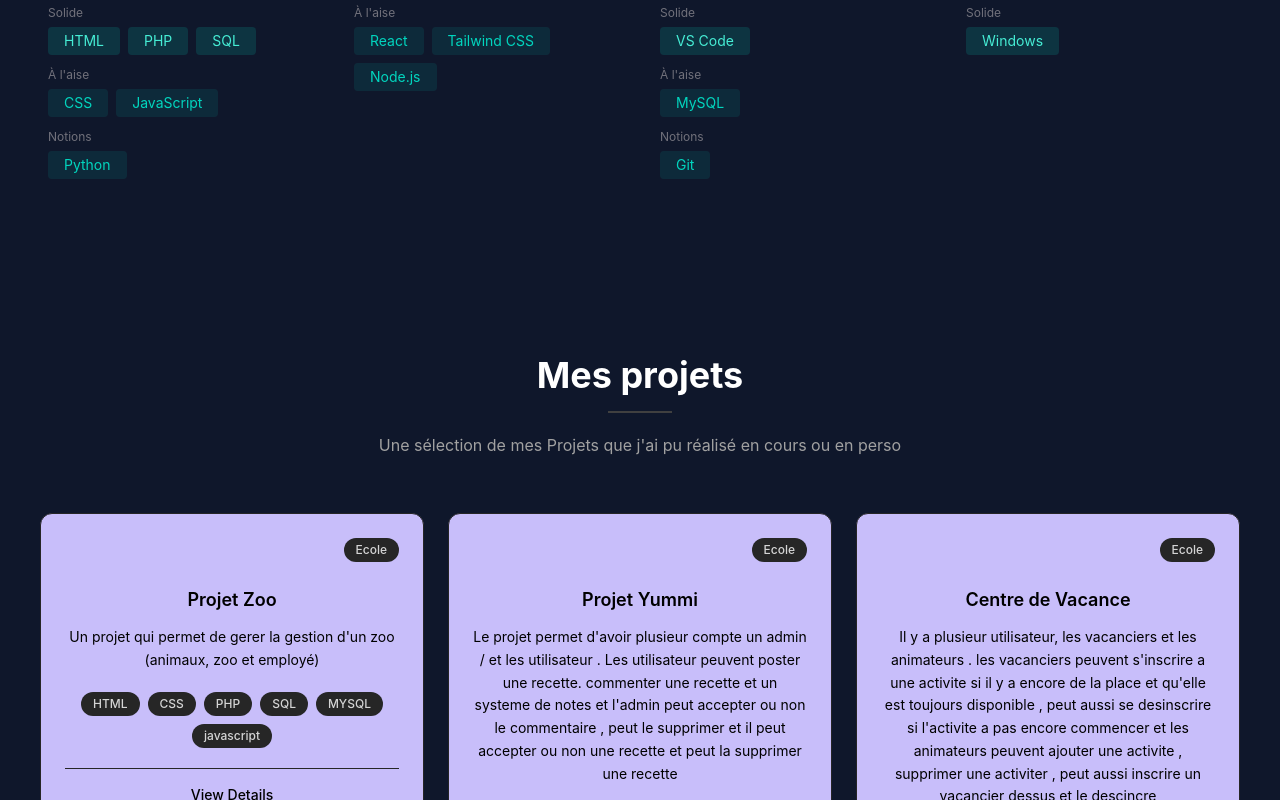
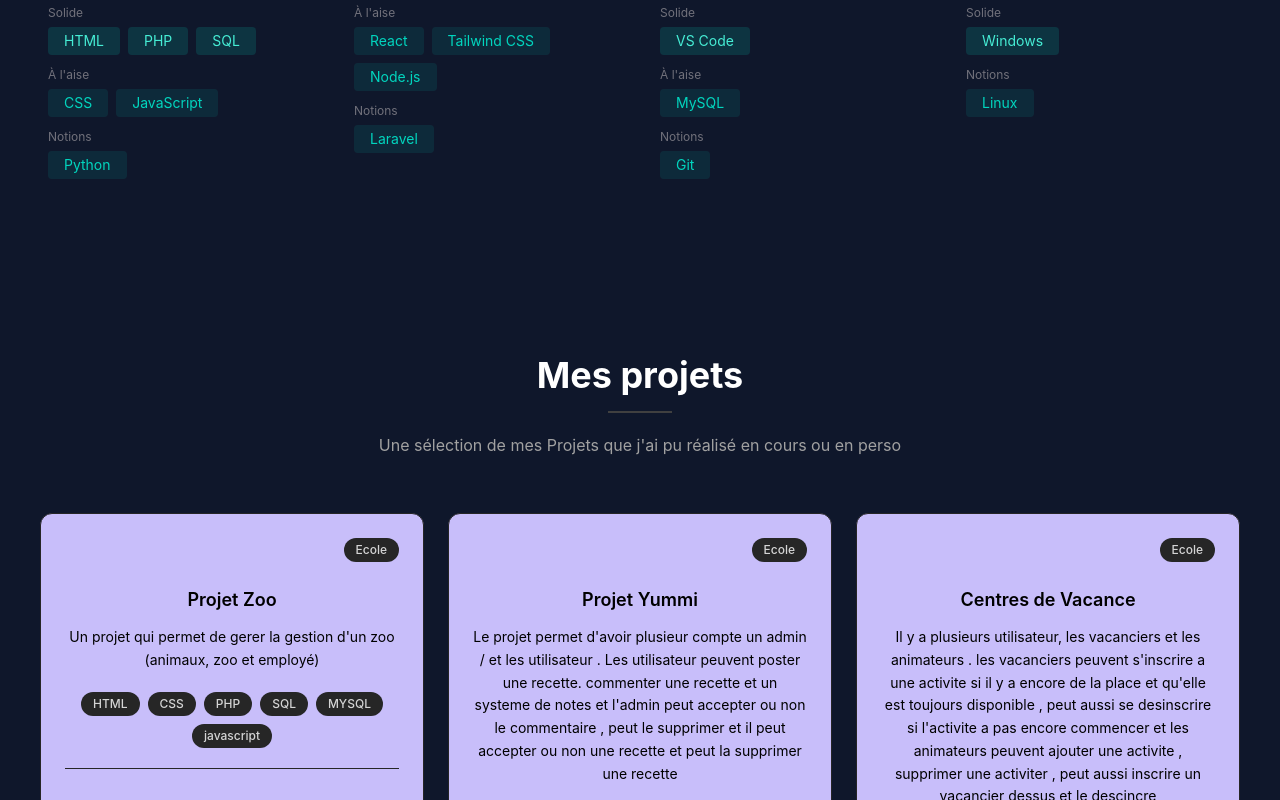
Before and after one commit to Leckyy/PortfolioR, a React (Vite) app: page / in a window 1280 px wide. Shown: the part 1020-1820 px from the top of the page. Built offline with nearby package versions, Linux system fonts and the light colour scheme.

Commit message:
ajout des competence Laravel et Linux a mon portfolio

```diff
--- a/src/components/CardsProjets.tsx
+++ b/src/components/CardsProjets.tsx
@@ -47,9 +47,10 @@ export const CardsProjets: React.FC<DESCardsprojets> = ({
       <div className="border-t border-neutral-800 mb-4" />
 
       {/* Footer: CTA */}
-      <div className="flex items-center justify-center">
+
+      {/* <div className="flex items-center justify-center">
         <span className="text-sm font-medium ">View Details</span>
-      </div>
+      </div> */}
     </a>
   )
 }
--- a/src/components/Compétence.tsx
+++ b/src/components/Compétence.tsx
@@ -14,6 +14,7 @@ const frameworks = [
   { titre: "React", tier: "aise" as const },
   { titre: "Tailwind CSS", tier: "aise" as const },
   { titre: "Node.js", tier: "aise" as const },
+  { titre: "Laravel", tier: "notions" as const },
 ]
 
 const outils = [
@@ -22,7 +23,10 @@ const outils = [
   { titre: "VS Code", tier: "solide" as const },
 ]
 
-const systemes = [{ titre: "Windows", tier: "solide" as const }]
+const systemes = [{ titre: "Windows", tier: "solide" as const },
+                  { titre: "Linux", tier: "notions" as const }
+
+]
 
 type Skill = { titre: string; tier: "solide" | "aise" | "notions" }
 
--- a/src/components/Projets.tsx
+++ b/src/components/Projets.tsx
@@ -29,8 +29,8 @@ export const Projets = () => {
 
         <CardsProjets
           badge="Ecole"
-          Titre="Centre de Vacance"
-          description="Il y a plusieur utilisateur, les vacanciers et les animateurs . les vacanciers peuvent s'inscrire a une activite si il y a encore de la place et qu'elle est toujours disponible , peut aussi se desinscrire si l'activite a pas encore commencer et les animateurs peuvent ajouter une activite , supprimer une activiter  , peut aussi inscrire un vacancier dessus et le descincre "
+          Titre="Centres de Vacance"
+          description="Il y a plusieurs utilisateur, les vacanciers et les animateurs . les vacanciers peuvent s'inscrire a une activite si il y a encore de la place et qu'elle est toujours disponible , peut aussi se desinscrire si l'activite a pas encore commencer et les animateurs peuvent ajouter une activite , supprimer une activiter  , peut aussi inscrire un vacancier dessus et le descincre "
           tags={["HTML", "CSS", "PHP", "SQL" , "MYSQL" , "javascript"]}
         />
 
```
